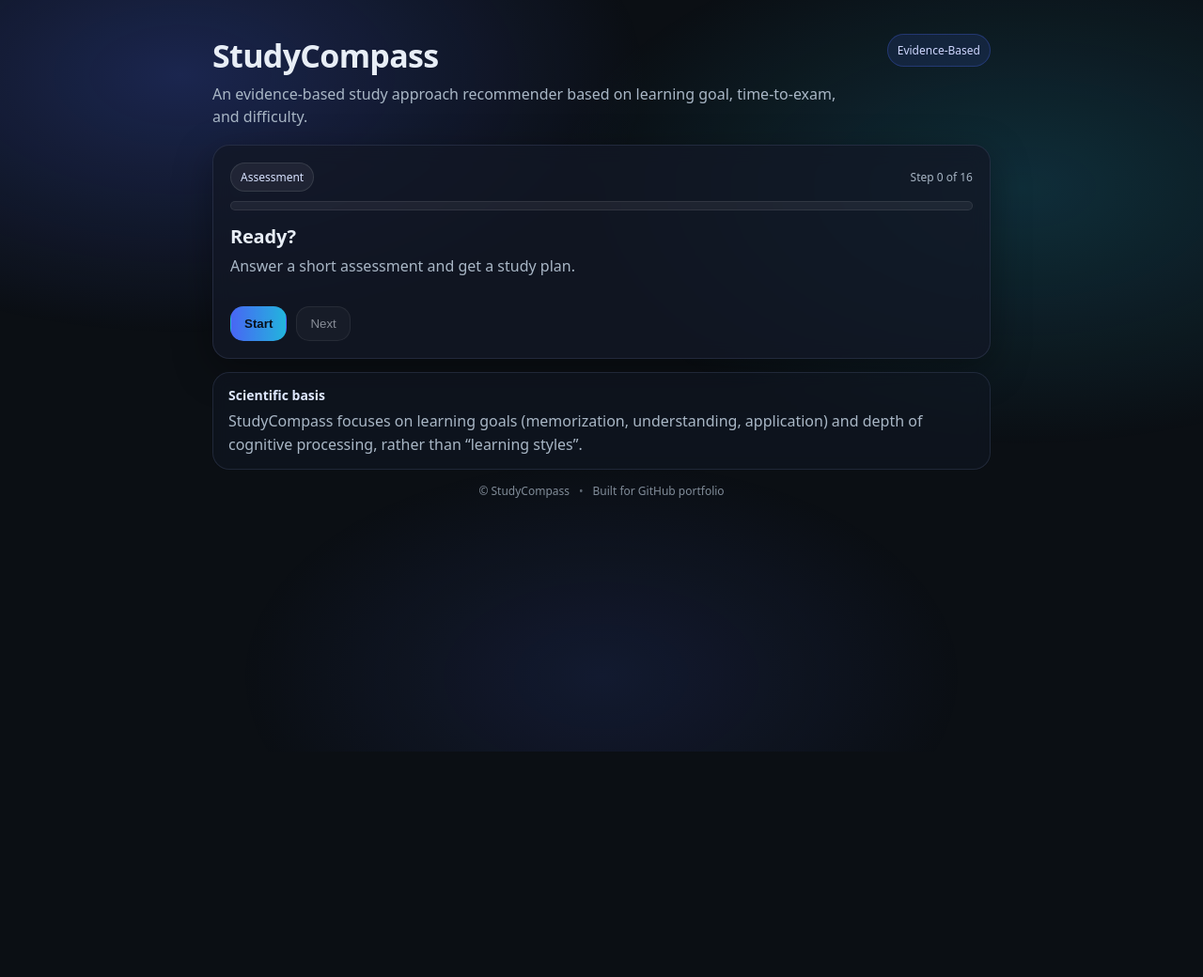
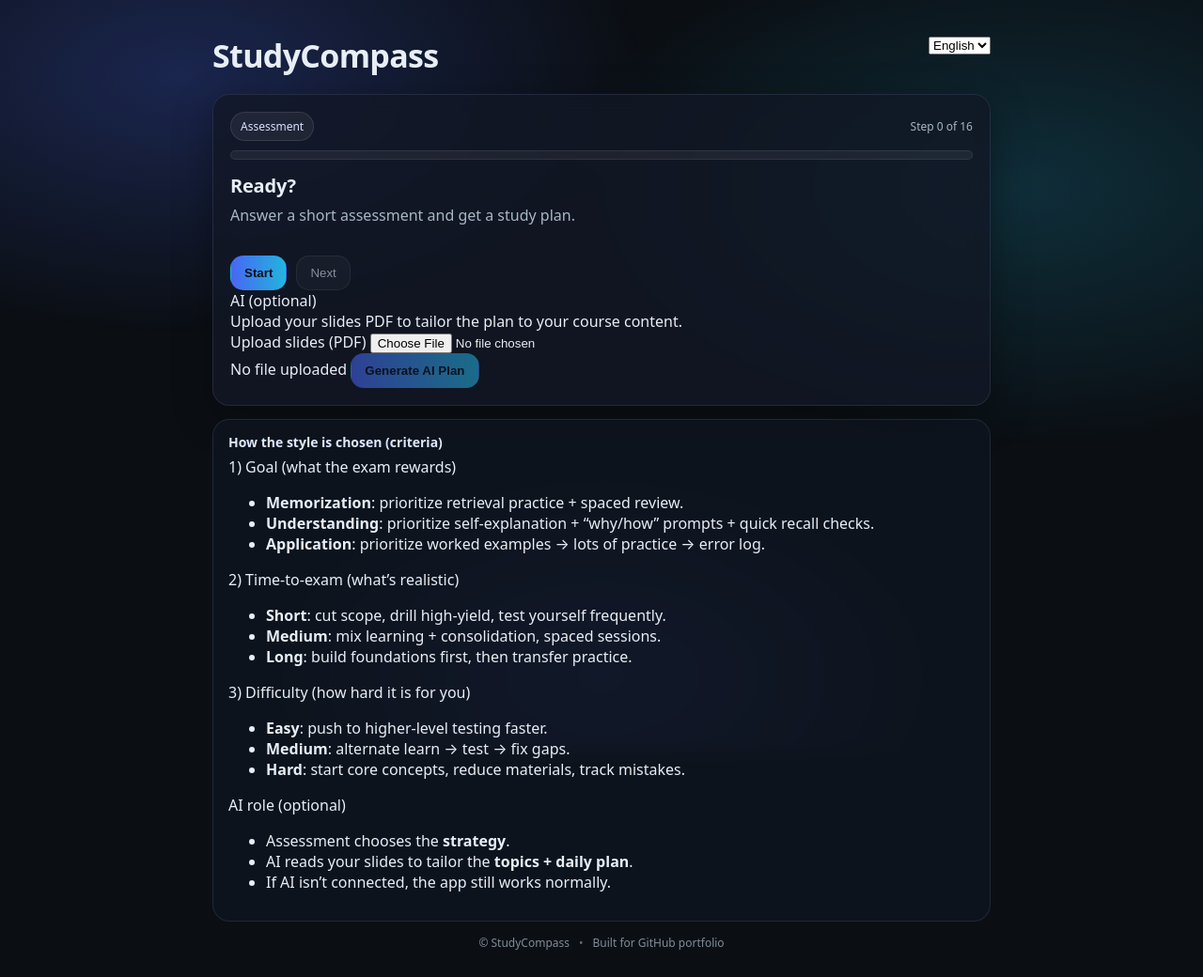
Before and after one commit to samisamkari27-cpu/StudyPlanner, a plain HTML site: page index.html in a window 1280 px wide. Shown: the whole page at 94% size. Before the commit the page ends 836 px from the top, so only its background shows below. Drawn offline with Linux system fonts and the light colour scheme.

Commit message:
Update index.html

```diff
--- a/index.html
+++ b/index.html
@@ -7,20 +7,19 @@
   <meta name="description" content="StudyCompass helps students choose an evidence-based study approach based on learning goal, time-to-exam, and difficulty." />
   <link rel="stylesheet" href="style.css" />
 </head>
+
 <body>
   <div class="bg"></div>
 
   <main class="container">
     <header class="header">
-      <div>
-        <h1 class="title">StudyCompass</h1>
-        <p class="subtitle">
-          An evidence-based study approach recommender based on learning goal, time-to-exam, and difficulty.
-        </p>
-      </div>
+      <h1 class="title">StudyCompass</h1>
 
-      <div class="badge" title="Portfolio-friendly project">
-        Evidence-Based
+      <div class="headerRight">
+        <select id="langSelect" class="langSelect" aria-label="Language">
+          <option value="en">English</option>
+          <option value="ar">العربية</option>
+        </select>
       </div>
     </header>
 
@@ -46,14 +45,66 @@
         <button id="nextBtn" class="btn" disabled>Next</button>
         <button id="restartBtn" class="btn ghost hidden">Restart</button>
       </div>
+
+      <div class="aiBox">
+        <div class="aiTop">
+          <div class="aiTitle" id="aiTitle">AI (optional)</div>
+          <div class="aiHint" id="aiHint">Upload your slides PDF to tailor the plan to your course content.</div>
+        </div>
+
+        <label class="uploadLabel" id="uploadLabel">
+          Upload slides (PDF)
+          <input id="pdfInput" type="file" accept="application/pdf" />
+        </label>
+
+        <div class="uploadMeta">
+          <span id="pdfStatus">No file uploaded</span>
+          <button id="aiBtn" class="btn primary" disabled>Generate AI Plan</button>
+        </div>
+
+        <pre id="aiOutput" class="aiOutput hidden"></pre>
+      </div>
     </section>
 
     <section class="footerCard">
-      <h3 class="footerTitle">Scientific basis</h3>
-      <p class="footerText">
-        StudyCompass focuses on learning goals (memorization, understanding, application) and depth of cognitive processing,
-        rather than “learning styles”.
-      </p>
+      <h3 class="footerTitle" id="basisTitle">How the style is chosen (criteria)</h3>
+      <div class="basisGrid">
+        <div class="basisBlock">
+          <div class="basisHead" id="basisH1">1) Goal (what the exam rewards)</div>
+          <ul class="basisList" id="basisL1">
+            <li><b>Memorization</b>: prioritize retrieval practice + spaced review.</li>
+            <li><b>Understanding</b>: prioritize self-explanation + “why/how” prompts + quick recall checks.</li>
+            <li><b>Application</b>: prioritize worked examples → lots of practice → error log.</li>
+          </ul>
+        </div>
+
+        <div class="basisBlock">
+          <div class="basisHead" id="basisH2">2) Time-to-exam (what’s realistic)</div>
+          <ul class="basisList" id="basisL2">
+            <li><b>Short</b>: cut scope, drill high-yield, test yourself frequently.</li>
+            <li><b>Medium</b>: mix learning + consolidation, spaced sessions.</li>
+            <li><b>Long</b>: build foundations first, then transfer practice.</li>
+          </ul>
+        </div>
+
+        <div class="basisBlock">
+          <div class="basisHead" id="basisH3">3) Difficulty (how hard it is for you)</div>
+          <ul class="basisList" id="basisL3">
+            <li><b>Easy</b>: push to higher-level testing faster.</li>
+            <li><b>Medium</b>: alternate learn → test → fix gaps.</li>
+            <li><b>Hard</b>: start core concepts, reduce materials, track mistakes.</li>
+          </ul>
+        </div>
+
+        <div class="basisBlock">
+          <div class="basisHead" id="basisH4">AI role (optional)</div>
+          <ul class="basisList" id="basisL4">
+            <li>Assessment chooses the <b>strategy</b>.</li>
+            <li>AI reads your slides to tailor the <b>topics + daily plan</b>.</li>
+            <li>If AI isn’t connected, the app still works normally.</li>
+          </ul>
+        </div>
+      </div>
     </section>
 
     <footer class="footer">
@@ -63,6 +114,7 @@
     </footer>
   </main>
 
+  <script src="https://cdnjs.cloudflare.com/ajax/libs/pdf.js/4.0.379/pdf.min.js"></script>
   <script src="app.js"></script>
 </body>
 </html>
```
